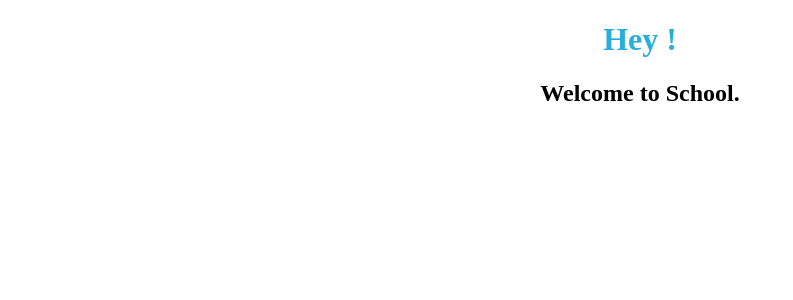
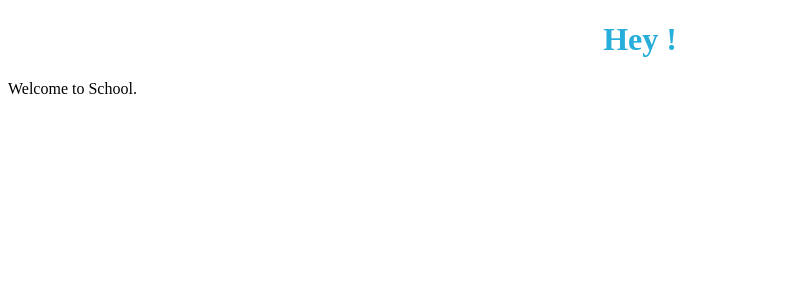
Before and after one commit to acciojob/greeting-students-props-react-Jauhari-01, a React app: page / in a window 1280 px wide. Shown: the top 300 px of the page, without its empty margins (0-793 px from the left). Built offline with nearby package versions, Linux system fonts and the light colour scheme.

Commit message:
Update Welcome.js

```diff
--- a/src/components/Welcome.js
+++ b/src/components/Welcome.js
@@ -3,10 +3,10 @@ import React from "react";
 
 const Welcome = ({name}) => {
 return (
-<p>
-<h1>Hey ! {name}</h1>
-<h2>Welcome to School.</h2>
-</p>
+<div>
+<h1>Hey !</h1>
+<p>Welcome to School.</p>
+</div>
 );
 }
 export default Welcome;
```
